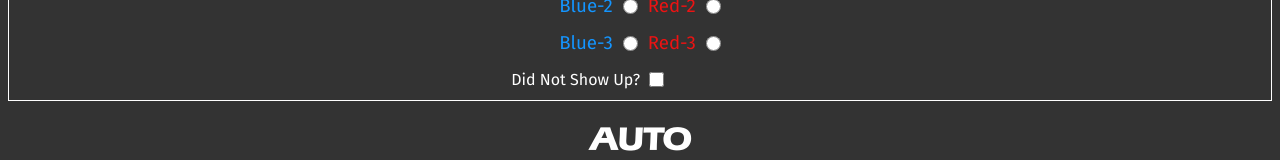
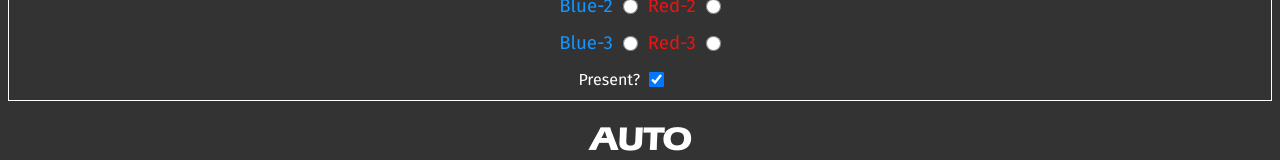
Before and after one commit to Team5924/Scouting-Form, a Next.js app: page / in a window 1280 px wide. Shown: the part 315-475 px from the top of the page. Built offline with nearby package versions, Linux system fonts and the light colour scheme.

Commit message:
Rename 'noShow' --> 'attendance' + Improve data collected from 'attendance'

```diff
--- a/components/Phases/prematch.js
+++ b/components/Phases/prematch.js
@@ -1,6 +1,6 @@
 import Compiler from '@/lib/compiler'
 
-const Prematch = ({ id, match, team, alliance, noShow, setId, setMatch, setTeam, setAlliance, setNoShow }) => {
+const Prematch = ({ id, match, team, alliance, attendance, setId, setMatch, setTeam, setAlliance, setAttendance }) => {
 
     const content = [
         {
@@ -31,10 +31,10 @@ const Prematch = ({ id, match, team, alliance, noShow, setId, setMatch, setTeam,
             eventHandler: setAlliance
         },
         {
-            label: 'Did Not Show Up?',
+            label: 'Present?',
             component: 'checkbox',
-            value: noShow,
-            eventHandler: setNoShow
+            value: attendance,
+            eventHandler: setAttendance
         }
     ]
 
--- a/pages/index.js
+++ b/pages/index.js
@@ -80,7 +80,7 @@ export default function App() {
     const [match, setMatch] = useState('')
     const [team, setTeam] = useState('')
     const [alliance, setAlliance] = useState()
-    const [noShow, setNoShow] = useState(0)
+    const [attendance, setAttendance] = useState(1)
 
     // ### Auto
     const [mobility, setMobility] = useState(0)
@@ -129,7 +129,7 @@ export default function App() {
             'match': parseInt(match),
             'team': parseInt(team),
             'alliance': parseInt(alliance),
-            'noShow': parseInt(noShow),
+            'attendance': parseInt(attendance),
             // auto
             'mobility': parseInt(mobility),
             'autoDocked': parseInt(autoDocked),
@@ -160,7 +160,7 @@ export default function App() {
         // prematch
         setMatch((previousMatch) => parseInt(previousMatch) + 1)
         setTeam('')
-        setNoShow(0)
+        setAttendance(1)
         // auto
         setMobility(0)
         setAutoDocked(0)
@@ -199,12 +199,12 @@ export default function App() {
                     match={match}
                     team={team}
                     alliance={alliance}
-                    noShow={noShow}
+                    attendance={attendance}
                     setId={setId}
                     setMatch={setMatch}
                     setTeam={setTeam}
                     setAlliance={setAlliance}
-                    setNoShow={setNoShow}
+                    setAttendance={setAttendance}
                 />
             </div>
 
```
